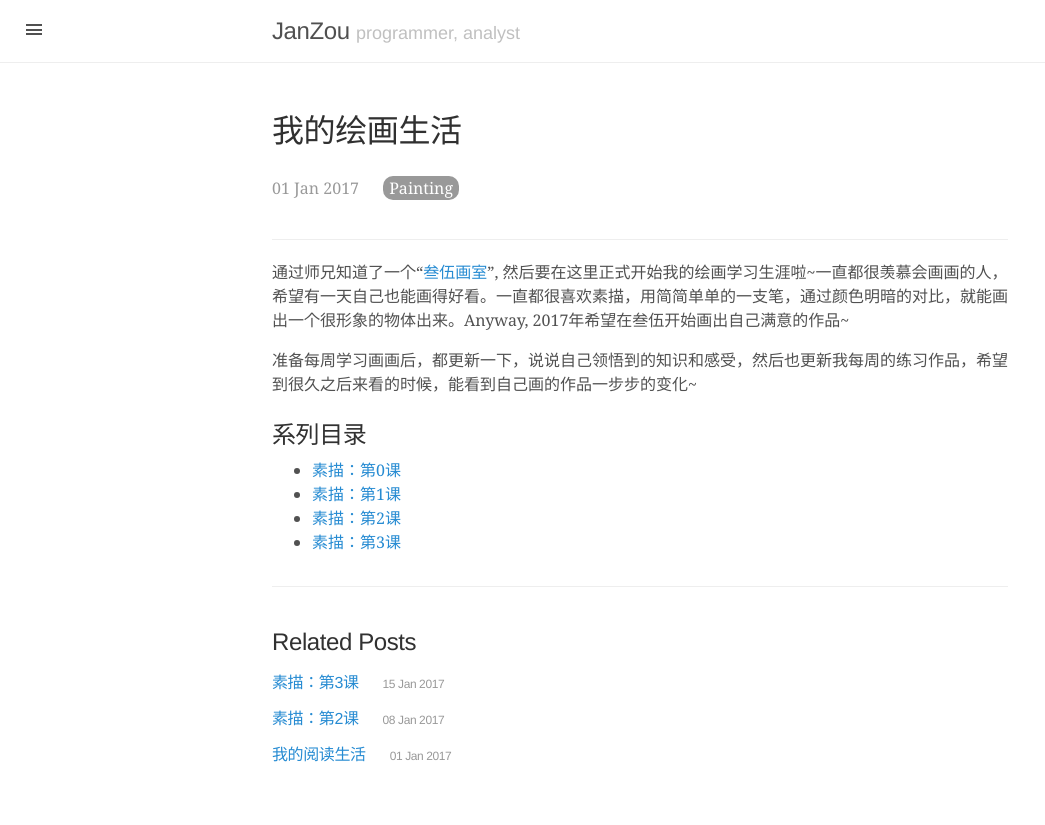
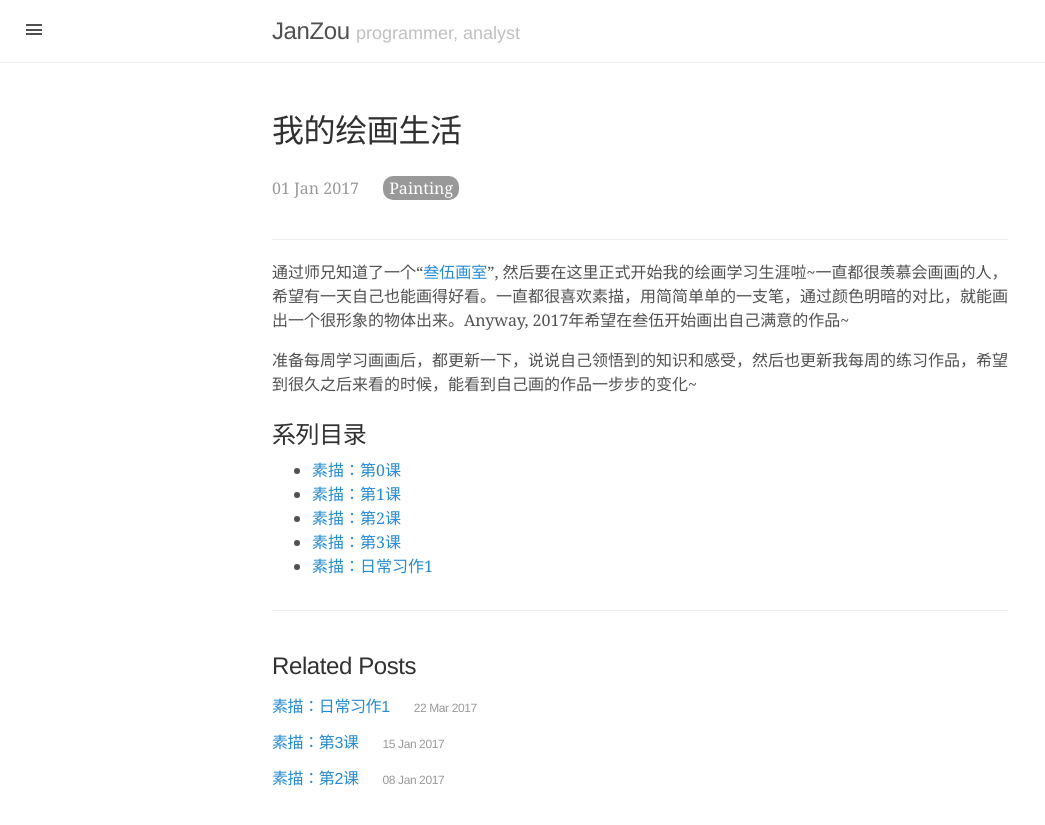
Before and after one commit to Jan-zou/jan-zou.github.com, a Jekyll site: the page built from _posts/2017-01-01-painting-sketch-series.md, in a window 1280 px wide. Shown: the top 825 px of the page, without its empty margins (0-1045 px from the left). Built offline with Jekyll 4.4.1, drawn with Linux system fonts in a browser that asks for light colours; comment, search, counter and statistics services are not loaded; some of the changed lines change nothing that is shown.

Commit message:
add painting post

```diff
--- a/_posts/2017-01-01-painting-sketch-series.md
+++ b/_posts/2017-01-01-painting-sketch-series.md
@@ -14,3 +14,4 @@
 + [素描：第1课]({% post_url 2016-12-31-painting-sketch-1 %})
 + [素描：第2课]({% post_url 2017-01-08-painting-sketch-2 %})
 + [素描：第3课]({% post_url 2017-01-15-painting-sketch-3 %})
++ [素描：日常习作1]({% post_url 2017-03-22-painting-sketch-daily-1 %})
--- /dev/null
+++ b/_posts/2017-03-22-painting-sketch-daily-1.md
@@ -0,0 +1,15 @@
+---
+layout: post
+tags: [Painting, Sketch]
+title: 素描：日常习作1
+---
+
+*收录于[我的绘画生活]({% post_url 2017-01-01-painting-sketch-series %})*
+
+自从春节放假加之赶写论文就好久没去画室了，处于心有余而力不足的状况中，这几周一直嚷嚷着要去，也因为种种原因被搁置，看来原计划三月初可以完成的第一期学习估计也要推迟到4月底了。😞
+
+这周这段时间的忙碌终于算是告一段落，又可以开始各种日常😝
+
+练练手，昨晚找了一圈，在单曲🎶循环中画了只猫咪🐈，周末能放心地去画室啦~
+
+<img src="/assets/blog/painting/20170322.jpeg" alt="cat" style="width:500px">
```
